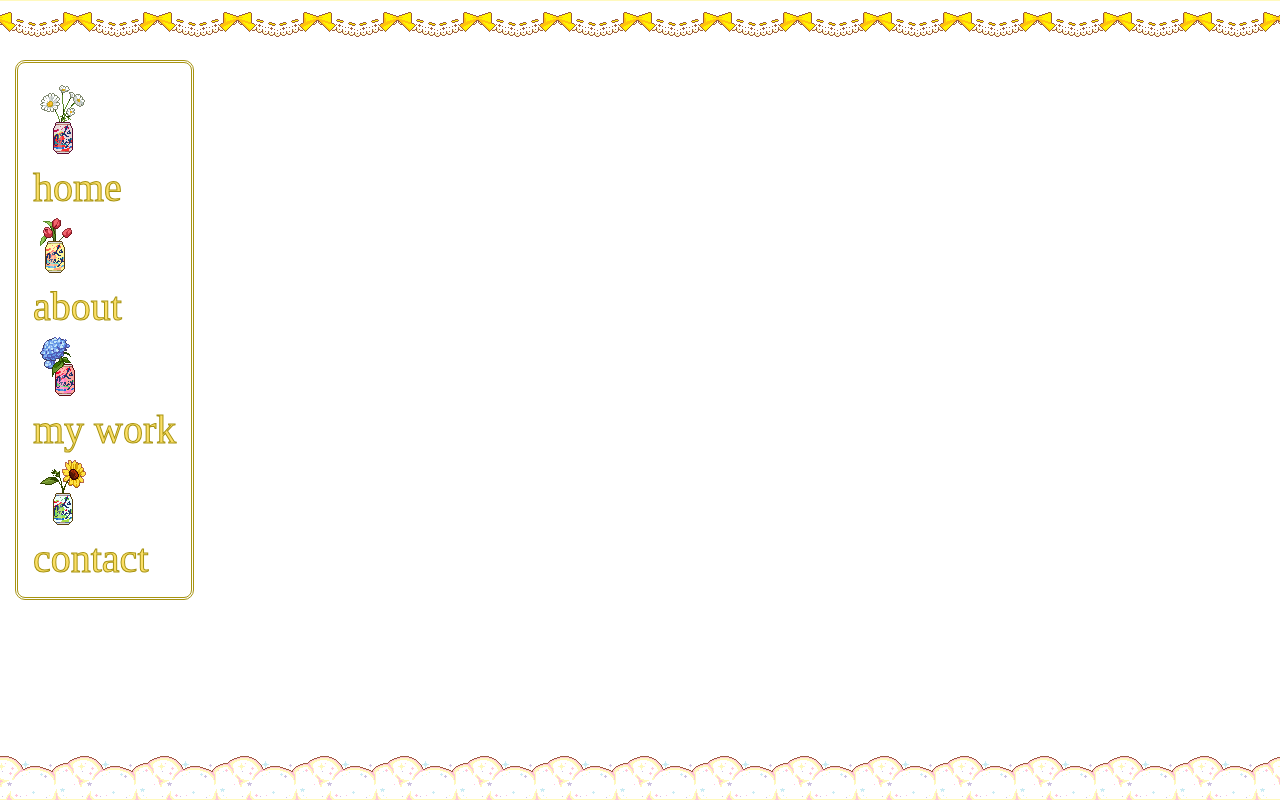
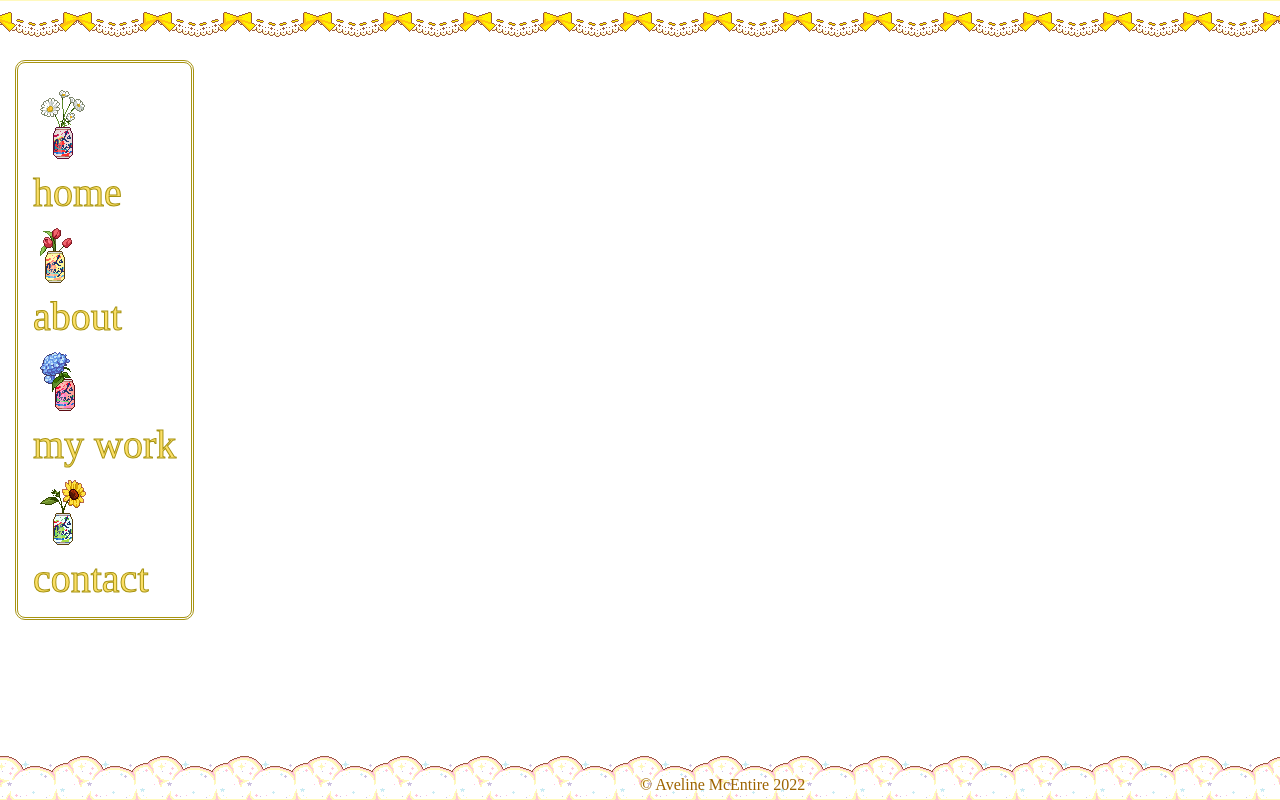
Before and after one commit to enileva/enileva, a plain HTML site: page index.html in a window 1280 px wide. Drawn offline with Linux system fonts and the light colour scheme; a web font is replaced by a local one.

Commit message:
Add files via upload

```diff
--- a/index.html
+++ b/index.html
@@ -21,6 +21,17 @@
     <!-- Nav icons done by Lejla appledust whom can be found at https://www.lejlart.com/apple.html -->
   </head>
   <body>
+    <div class="flex-container">
+    <header>
+      header
+    </header>
+    <main>
+    </main>
+    <br>
+    <aside>
+
+    </aside>
+  </div>
   <nav>
     <ul>
       <li><a href="index.html"><img src="lacroixdaisy.gif" alt="home icon"><div class="">home</div></a></li>
@@ -29,6 +40,7 @@
       <li><a href="contact.html"><img src="lacroixsunflower.gif" alt="contact icon"><div class="">contact</div></a></li>
     </ul>
   </nav>
+    <footer><a href="#">&copy; Aveline McEntire 2022</a></footer>
     <div id="bottomborder">.</div>
   </body>
 </html>
--- a/style.css
+++ b/style.css
@@ -1,9 +1,10 @@
 * {
+  box-sizing: border-box;
   margin: 0
 }
 
 body {
-  background-color: rgb(177, 244, 101);
+  background-color: rgb(181, 224, 96);
   cursor: url('cursor_point1b.cur'), url('cursor_point1b.gif') 0 0, default;
 }
 
@@ -26,10 +27,10 @@ body {
 }
 
 nav {
-  display: flex;
-  align-items: flex-end;
-  padding-top: 60px;
-  padding-left: 15px;
+  z-index: 3;
+  position: absolute;
+  top: 60px;
+  left: 15px;
 }
 
 nav ul {
@@ -60,12 +61,55 @@ nav a {
   font-size: 40px;
   -webkit-text-stroke-width: 1px;
   -webkit-text-stroke-color: rgb(167, 147, 17);
+}
+
+nav img {
+  margin-top: 5px;
   transition-duration: 0.4s;
 }
 
-nav a:hover {
+nav img:hover {
   background-color: rgb(124, 228, 236);
-  border-top-left-radius: 7px;
-  border-top-right-radius: 7px;
+  border-top-right-radius: 20px;
+  border-bottom-right-radius: 10px;
+}
 
+
+.flex-container {
+  display: flex;
+  justify-content: flex-end;
+  align-items: flex-start;
 }
+
+header {
+  margin-top: 70px;
+  margin-left: 250px;
+  font-family: FantasticBoogaloo;
+  font-size: 50px;
+  color: white;
+  padding: 20px;
+  padding-top: 5px;
+  padding-bottom: 5px;
+  border-left: dotted white;
+}
+
+main {
+  width: 50%;
+}
+
+aside {
+  width: 25%;
+}
+
+footer {
+  position: absolute;
+  bottom: 6px;
+  left: 50%;
+  z-index: 2;
+}
+
+footer a {
+  font-family: FantasticBoogaloo;
+  text-decoration: none;
+  color: rgb(157, 99, 0);
+}
```
Also changed, not shown: about.html (+8 -0 lines), contact.html (+8 -0 lines), my_work.html (+8 -0 lines). Lines whose indentation alone changed are shown as unchanged.
